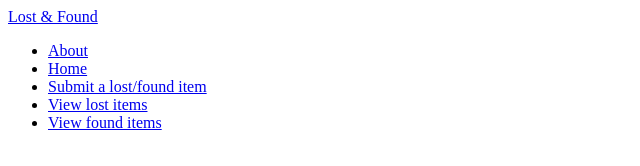
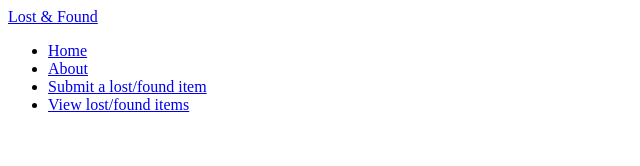
Before and after one commit to ExtraE113/lost-found, a plain HTML site: page src/header.html in a window 1280 px wide. Shown: the whole page, without its empty margins (0-640 px from the left). Drawn offline with Linux system fonts and the light colour scheme.

Commit message:
fix header links

```diff
--- a/src/header.html
+++ b/src/header.html
@@ -3,11 +3,10 @@
     <div class="nav-wrapper">
         <a href="index.html" class="brand-logo">Lost & Found</a>
         <ul id="nav-mobile" class="right hide-on-med-and-down">
+            <li><a href="index.html">Home</a></li>
             <li><a href="about.html">About</a></li>
-            <li><a href="index.html">Home</a></li>
-            <li><a href="submit.html">Submit a lost/found item</a></li>
-            <li><a href = "lost.html"> View lost items</a></li>
-            <li><a href = "found.html"> View found items</a></li>
+            <li><a href="add.html">Submit a lost/found item</a></li>
+            <li><a href = "lostfound.html"> View lost/found items</a></li>
         </ul>
     </div>
 </nav>
```
Also changed, not shown: src/index.html (+1 -1 lines).
